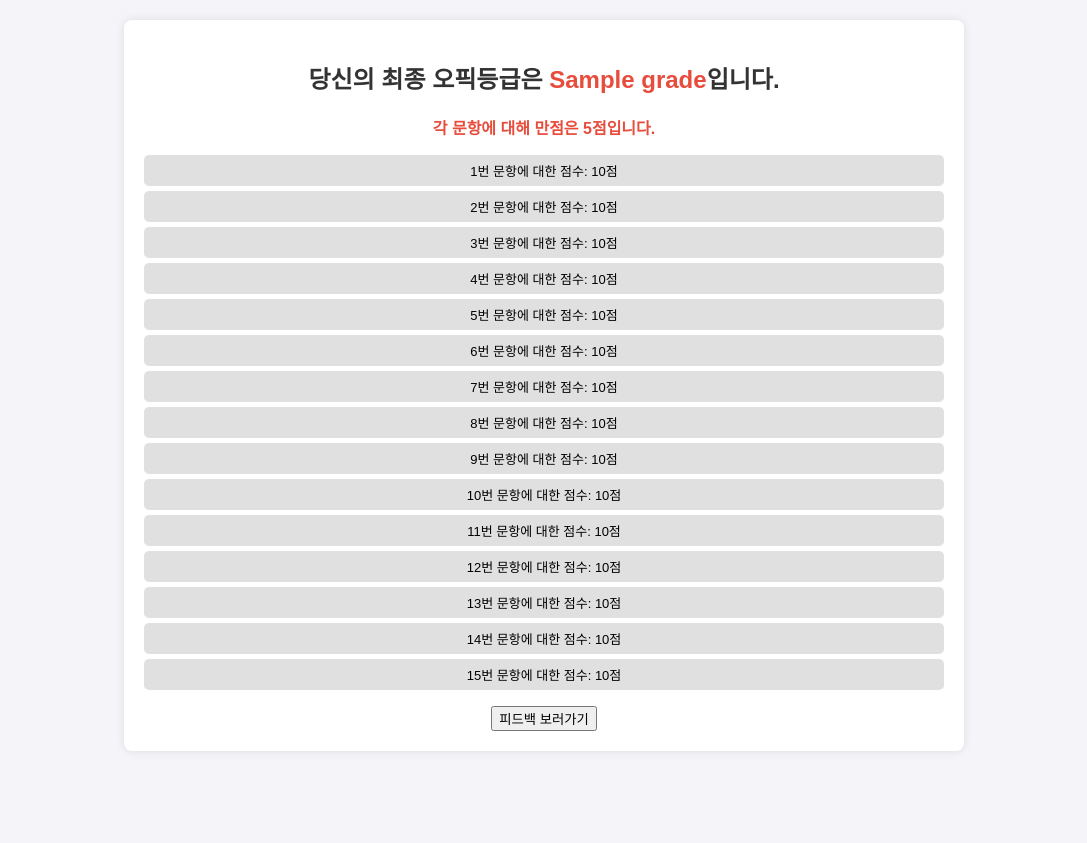
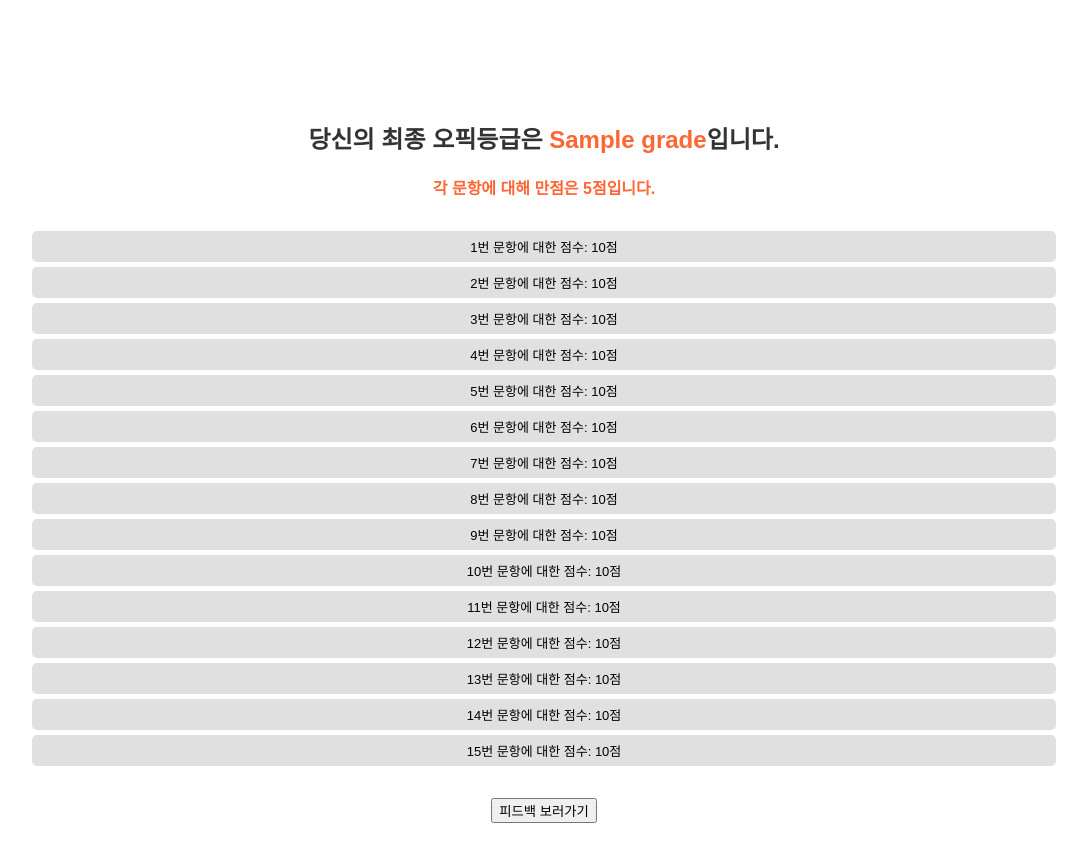
Before and after one commit to hyeongjinnnnn/opic-automatic-grading, a Flask app: template templates/show_score_page.html in a window 1280 px wide. Shown: the whole page, without its empty margins (96-1183 px from the left). Before the commit the page ends 731 px from the top, so only its background shows below. Run offline with Flask 3, Linux system fonts and the light colour scheme; the template is opened without the code that fills it: most values are stand-ins (such as "Sample title", 1, 10 or a date in 2020); some web fonts are replaced.

Commit message:
Modify score page stylesheet

```diff
--- a/static/show_score_page.css
+++ b/static/show_score_page.css
@@ -1,6 +1,22 @@
+@font-face {
+    font-family: 'Pretendard';
+    src: url('https://fastly.jsdelivr.net/gh/Project-Noonnu/noonfonts_2107@1.1/Pretendard-Regular.woff') format('woff');
+    font-weight: 400;
+    font-style: normal;
+}
+
+@font-face {
+    font-family: 'Pretendard';
+    src: url('https://fastly.jsdelivr.net/gh/Project-Noonnu/noonfonts_2107@1.1/Pretendard-Bold.woff') format('woff');
+    font-weight: 700;
+    font-style: normal;
+}
+
+* {
+    font-family: 'Pretendard', sans-serif;
+}
+
 body {
-    font-family: Arial, sans-serif;
-    background-color: #f4f4f9;
     margin: 0;
     padding: 0;
     display: flex;
@@ -12,11 +28,11 @@ body {
 .container {
     background-color: white;
     padding: 20px;
-    margin: 20px;
+    margin: 5rem 0 0 0;
     border-radius: 8px;
-    box-shadow: 0 0 10px rgba(0, 0, 0, 0.1);
     width: 80%;
-    max-width: 800px;
+    max-width: 75rem;
+    min-width: 50rem;
     text-align: center;
 }
 
@@ -29,6 +45,8 @@ ul {
     text-align: center;
     list-style-type: none;
     padding: 0;
+    margin-top: 2rem;
+    margin-bottom: 2rem;
 }
 
 ul li {
@@ -40,6 +58,6 @@ ul li {
 }
 
 strong {
-    color: #e74c3c;
+    color: #f63;
     text-align: center;
 }
```
